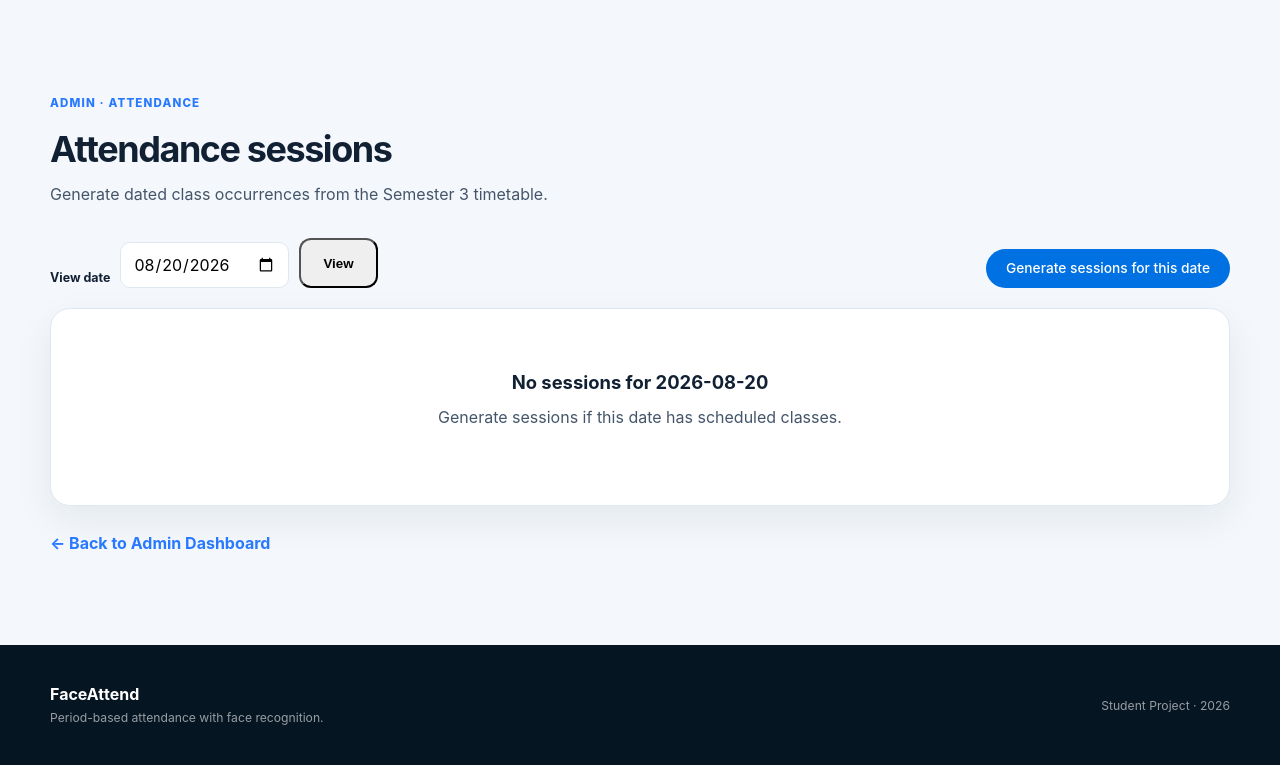
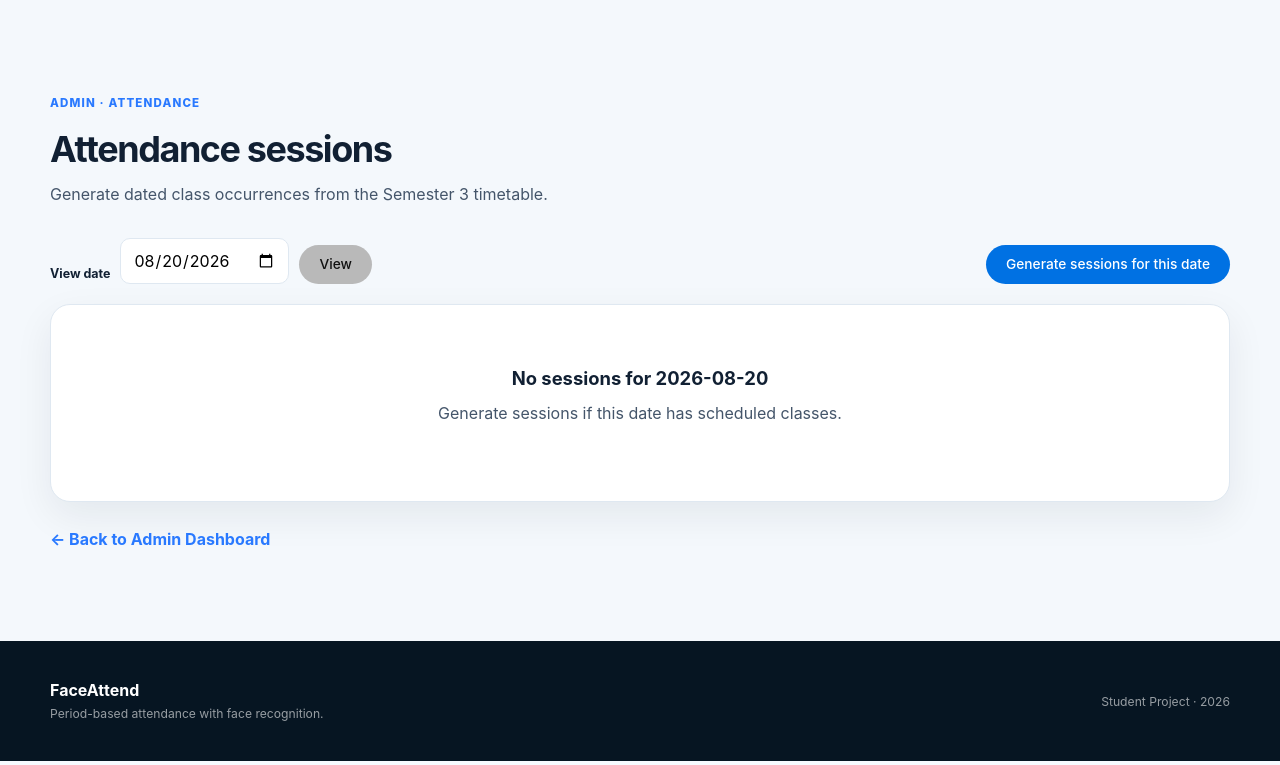
Before and after one commit to jobinjosph/FaceAttend, a Flask app: page /admin/sessions in a window 1280 px wide. Shown: the part 118-883 px from the top of the page. Run offline with Flask 3, Linux system fonts and the light colour scheme; the visitor is signed in with stand-in values (Sample User, id 1); data that the repository does not hold is empty.

Commit message:
Restyle session date view action

```diff
--- a/static/css/style.css
+++ b/static/css/style.css
@@ -1497,6 +1497,10 @@ a {
 .apple-shop-button:hover { background: #0077ed; }
 .apple-shop-button:active { background: #006edb; }
 .apple-shop-button:focus-visible { outline: 3px solid rgba(0,113,227,.28); outline-offset: 3px; }
+.apple-shop-button-grey { background: #b9b9b9; color: #111; }
+.apple-shop-button-grey:hover { background: #c2c2c2; }
+.apple-shop-button-grey:active { background: #ababab; }
+.apple-shop-button-grey:focus-visible { outline-color: rgba(80,80,80,.3); }
 
 @media (max-width: 800px) {
     .weekly-timetable { grid-template-columns: 1fr; }
--- a/templates/admin/sessions/list.html
+++ b/templates/admin/sessions/list.html
@@ -2,7 +2,7 @@
 {% block content %}<section class="dashboard-section"><div class="container">
 <div class="page-heading-row"><div><span class="section-kicker">Admin · Attendance</span><h1>Attendance sessions</h1><p>Generate dated class occurrences from the Semester 3 timetable.</p></div></div>
 {% with messages=get_flashed_messages(with_categories=true) %}{% for category,message in messages %}<div class="alert alert-{{ category }}">{{ message }}</div>{% endfor %}{% endwith %}
-<div class="session-toolbar"><form method="get"><label for="date">View date</label><input id="date" name="date" type="date" value="{{ selected_date }}"><button class="button" type="submit">View</button></form><form method="post" action="{{ url_for('admin_sessions.generate') }}"><input type="hidden" name="csrf_token" value="{{ csrf_token() }}"><input type="hidden" name="session_date" value="{{ selected_date }}"><button class="apple-shop-button" type="submit">Generate sessions for this date</button></form></div>
+<div class="session-toolbar"><form method="get"><label for="date">View date</label><input id="date" name="date" type="date" value="{{ selected_date }}"><button class="apple-shop-button apple-shop-button-grey" type="submit">View</button></form><form method="post" action="{{ url_for('admin_sessions.generate') }}"><input type="hidden" name="csrf_token" value="{{ csrf_token() }}"><input type="hidden" name="session_date" value="{{ selected_date }}"><button class="apple-shop-button" type="submit">Generate sessions for this date</button></form></div>
 <div class="table-card">{% if sessions %}<div class="table-scroll"><table class="data-table"><thead><tr><th>Period</th><th>Time</th><th>Subject</th><th>Faculty</th><th>Status</th></tr></thead><tbody>{% for item in sessions %}<tr><td>P{{ item.period_number }}</td><td>{{ item.scheduled_start }}–{{ item.scheduled_end }}</td><td><strong>{{ item.subject_code }}</strong><small>{{ item.subject_name }}</small></td><td>{{ item.full_name }}</td><td><span class="status-badge {{ item.status|lower|replace('_','-') }}">{{ item.status|replace('_',' ')|title }}</span></td></tr>{% endfor %}</tbody></table></div>{% else %}<div class="empty-state"><strong>No sessions for {{ selected_date }}</strong><p>Generate sessions if this date has scheduled classes.</p></div>{% endif %}</div>
 <a class="text-link" href="{{ url_for('dashboard.admin_dashboard') }}">← Back to Admin Dashboard</a>
 </div></section>{% endblock %}
```
Also changed, not shown: tests/component/test_session_routes.py (+1 -0 lines).
